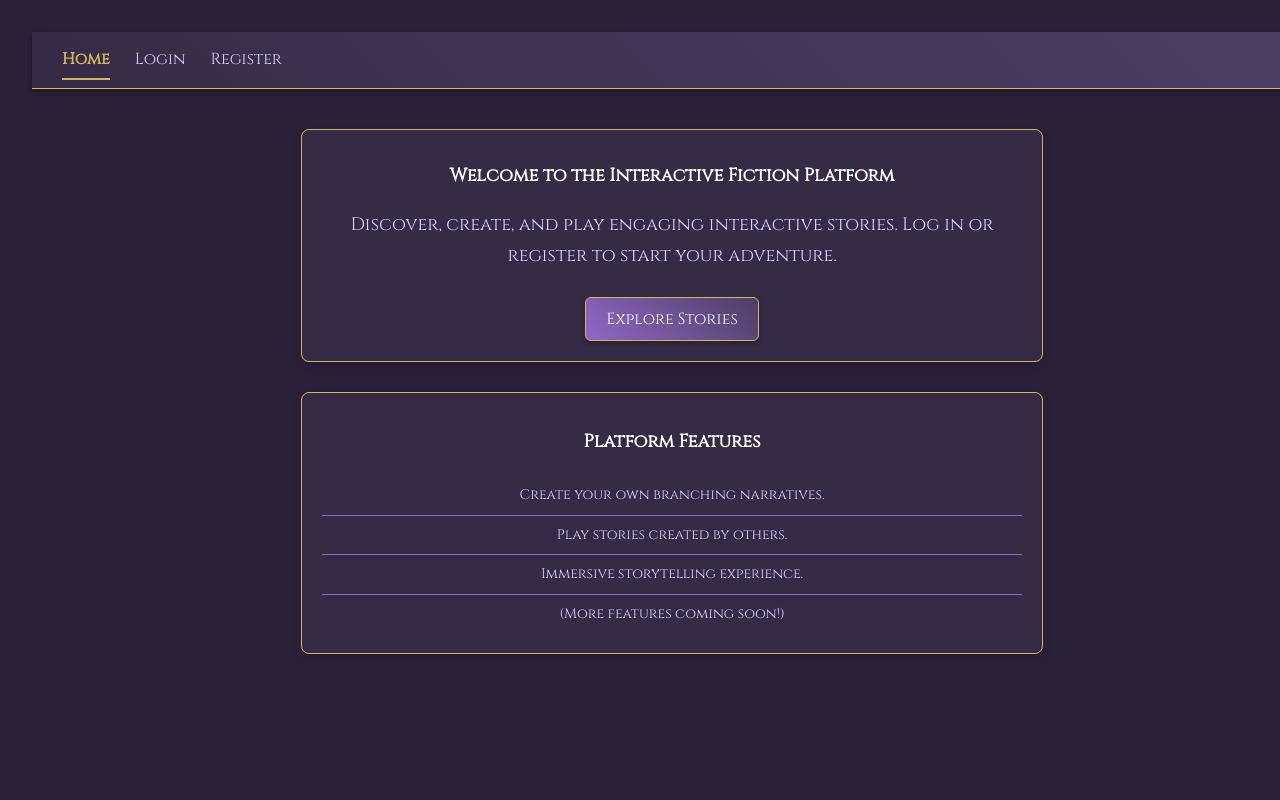
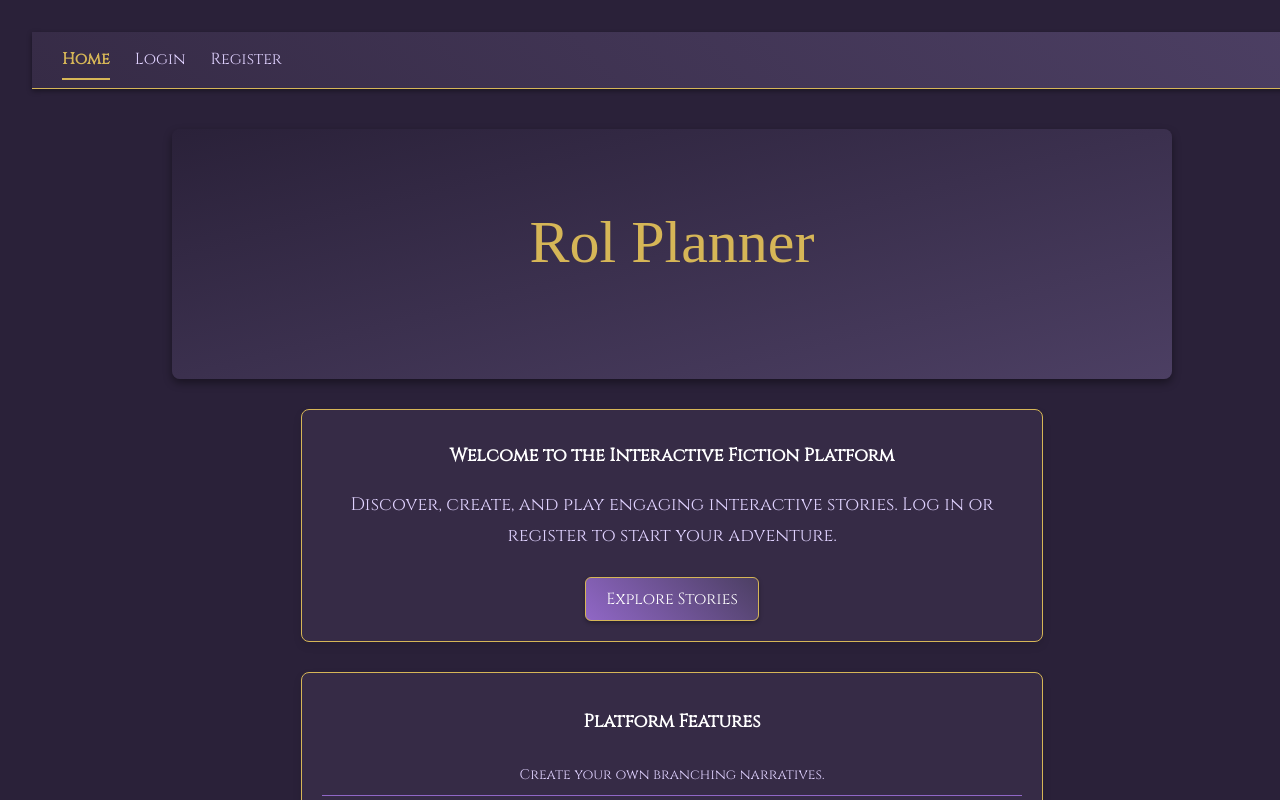
Before and after one commit to bermudavid/RolPlanner, a Vue app in the folder frontend/: page / in a window 1280 px wide. Shown: the top 800 px of the page. Built offline with nearby package versions, Linux system fonts and the light colour scheme.

Commit message:
Add site artwork

```diff
--- a/frontend/index.html
+++ b/frontend/index.html
@@ -2,7 +2,7 @@
 <html lang="en">
   <head>
     <meta charset="UTF-8" />
-    <link rel="icon" type="image/svg+xml" href="/vite.svg" />
+    <link rel="icon" type="image/svg+xml" href="/logo.svg" />
     <meta name="viewport" content="width=device-width, initial-scale=1.0" />
     <link href="https://fonts.googleapis.com/css2?family=Cinzel&display=swap" rel="stylesheet">
     <title>Rol Planner</title>
--- a/frontend/src/views/HomePage.vue
+++ b/frontend/src/views/HomePage.vue
@@ -1,5 +1,6 @@
 <template>
   <div class="home-page-container">
+    <img src="../assets/banner.svg" alt="Rol Planner banner" class="home-banner" />
     <div class="card welcome-card">
       <h1 class="card-title">Welcome to the Interactive Fiction Platform</h1>
       <p>
@@ -51,6 +52,14 @@ export default {
   flex-direction: column;
   align-items: center; /* Centers cards horizontally */
   padding-top: 20px; /* Add some space at the top */
+}
+
+.home-banner {
+  width: 100%;
+  max-width: 1000px;
+  margin-bottom: 30px;
+  border-radius: 8px;
+  box-shadow: 0 4px 8px rgba(0, 0, 0, 0.4);
 }
 
 .welcome-card, .features-card {
```
Also changed, not shown: frontend/public/logo.svg (added), frontend/src/assets/banner.svg (added).
